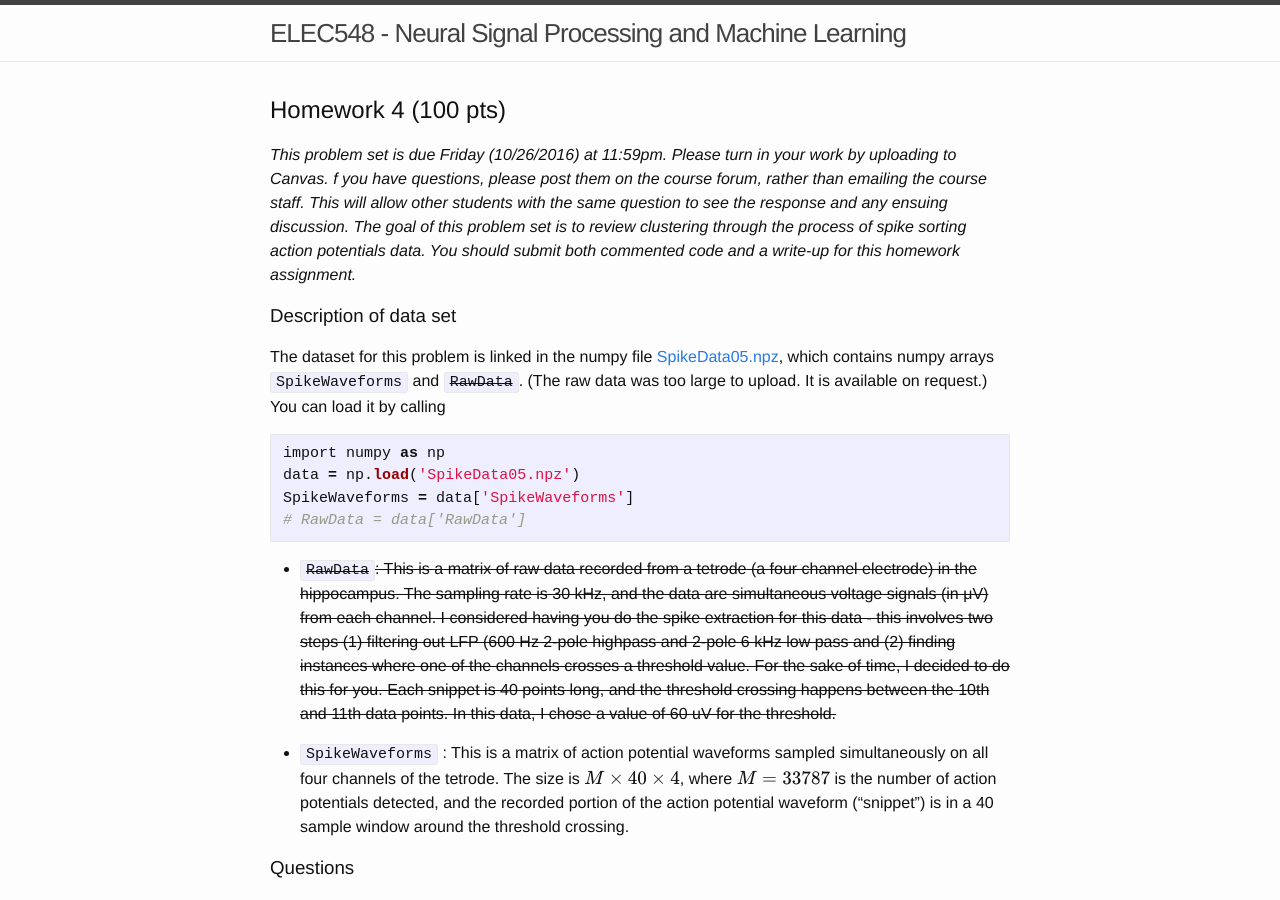
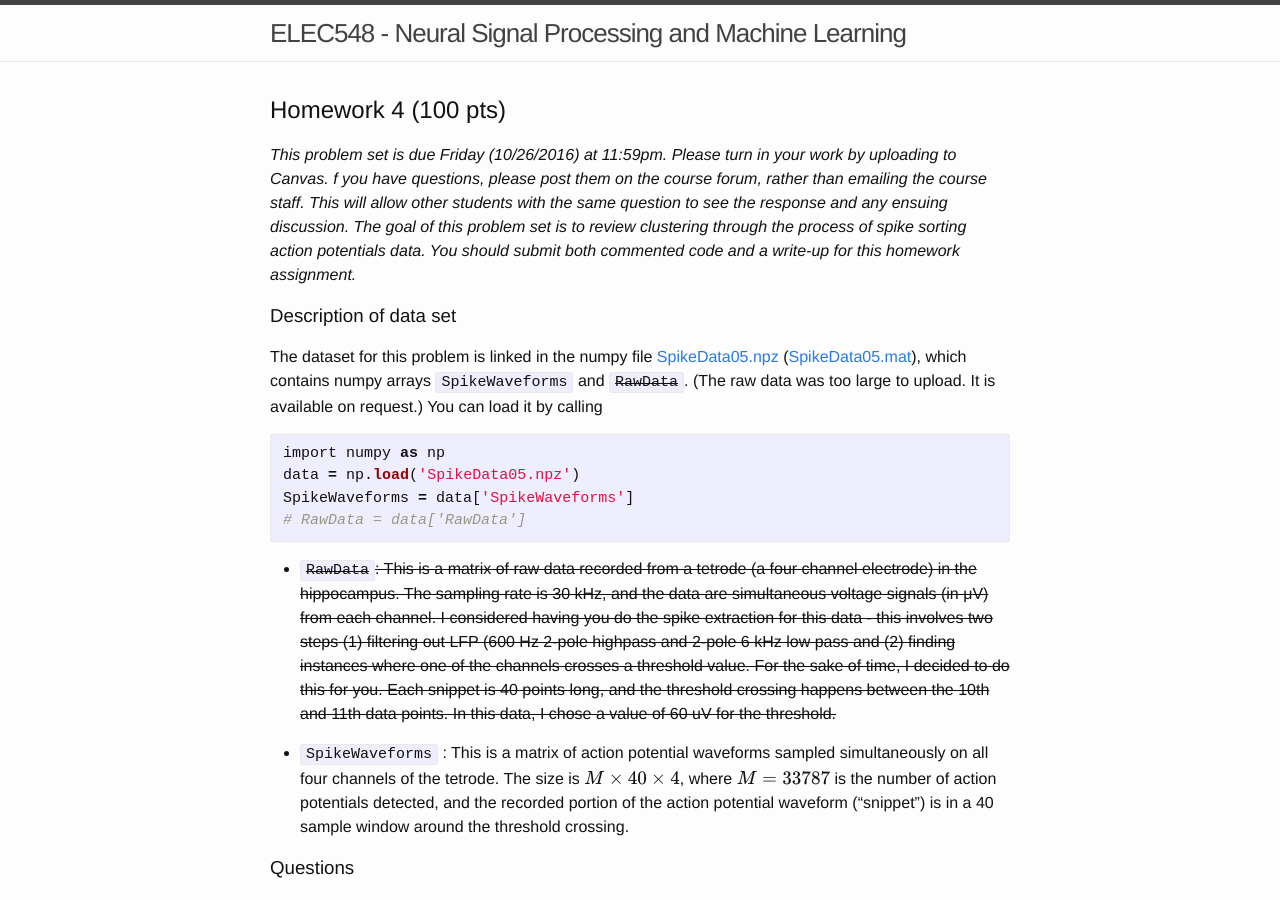
Before and after one commit to elec548/elec548.github.io, a Jekyll site: the page built from Assignments/hw4.md, in a window 1280 px wide and 900 px high. Built offline with Jekyll 4.4.1, drawn with Linux system fonts in a browser that asks for light colours; formulas are drawn with MathJax 3.

Commit message:
Added Matlab data for HW4

````diff
--- a/Assignments/hw4.md
+++ b/Assignments/hw4.md
@@ -16,9 +16,9 @@ a write-up for this homework assignment._
 
 ### Description of data set
 The dataset for this problem is linked in the numpy file
-[SpikeData05.npz](SpikeData05.npz), which contains numpy arrays
-`SpikeWaveforms` and ~~`RawData`~~. (The raw data was too large to upload. It
-is available on request.) You can load it by calling
+[SpikeData05.npz](SpikeData05.npz) ([SpikeData05.mat](SpikeData05.mat)), which
+contains numpy arrays `SpikeWaveforms` and ~~`RawData`~~. (The raw data was too
+large to upload. It is available on request.) You can load it by calling
 
 ```python
 import numpy as np
````
Also changed, not shown: 1 other file.
